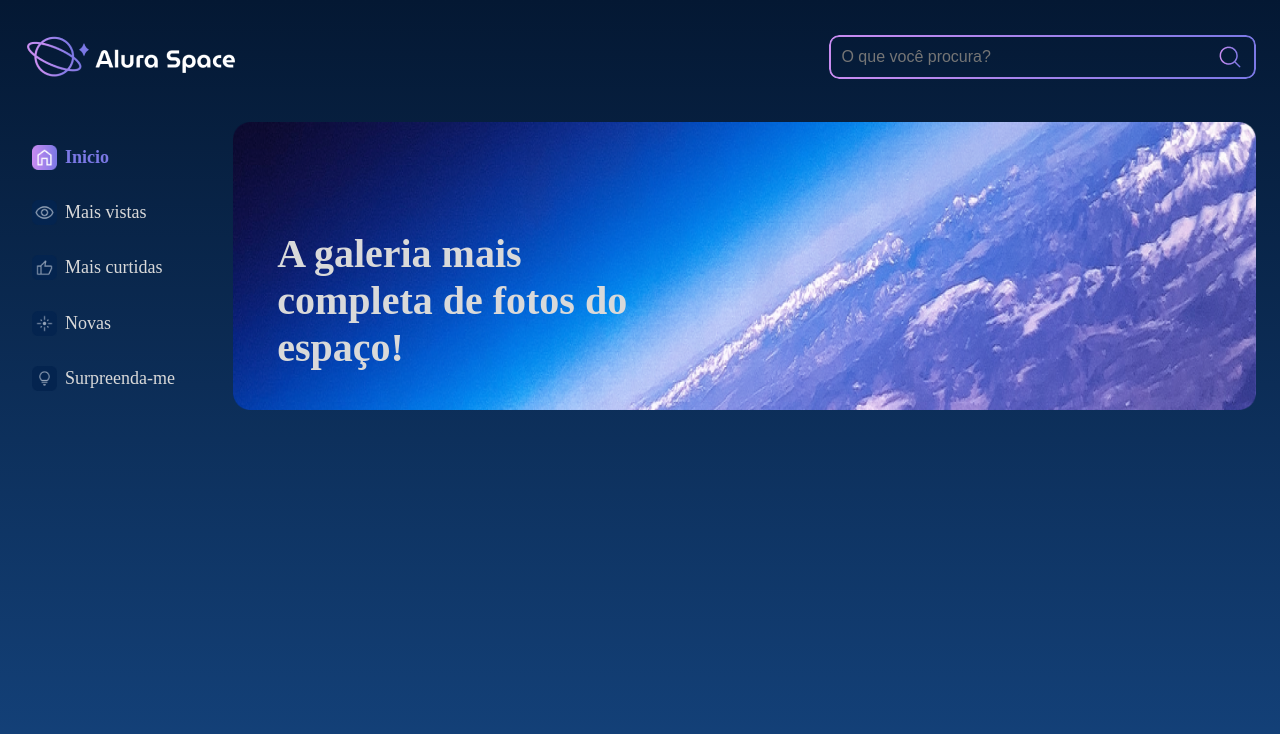
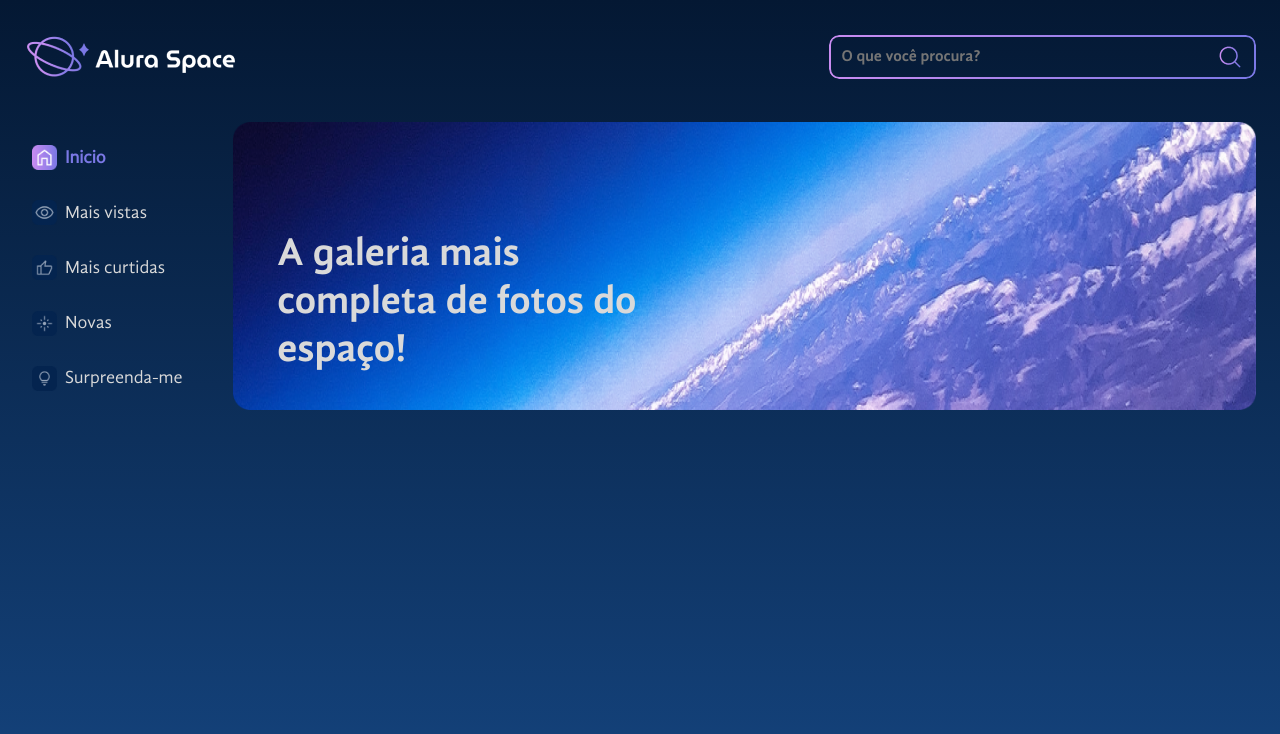
Before and after one commit to felizardo27/alura-spaces, a React (Create React App) app: page / in a window 1280 px wide. Shown: the top 734 px of the page. Built offline with nearby package versions, Linux system fonts and the light colour scheme.

Commit message:
adicionando arquivos de fontes

```diff
--- a/src/components/Banner/Banner.module.scss
+++ b/src/components/Banner/Banner.module.scss
@@ -12,6 +12,7 @@
       z-index: 1;
       color: #d9d9d9;
       font-size: 2.5rem;
+      font-family: 'GandhiSansBold';
       width: 401px;
       height: 144px;
       top: 75px;
--- a/src/components/Header/Cabecalho.module.scss
+++ b/src/components/Header/Cabecalho.module.scss
@@ -35,6 +35,7 @@
         border: none;
         background-color: transparent;
         outline: 0;
+        font-family: 'GandhiSansBold';
 
         &::placeholder {
             font-size: 1rem;
--- a/src/index.js
+++ b/src/index.js
@@ -1,6 +1,8 @@
 import React from 'react';
 import ReactDOM from 'react-dom/client';
 import App from './App';
+import './assets/fontes/GandhiSans-Regular.otf'
+import './assets/fontes/GandhiSans-Bold.otf'
 
 const root = ReactDOM.createRoot(document.getElementById('root'));
 root.render(
--- a/src/styles/globalStyles.scss
+++ b/src/styles/globalStyles.scss
@@ -20,3 +20,17 @@
 body::-webkit-scrollbar-track {
     background: linear-gradient(#041833, #154580);
 }
+
+@font-face {
+    font-family: "GandhiSansRegular";
+    src: local("GandhiSansRegular"), url('../assets//fontes/GandhiSans-Regular.otf') format(truetype);
+    font-weight: 500;
+    display: swap;
+}
+
+@font-face {
+    font-family: "GandhiSansBold";
+    src: local("GandhiSansBold"), url('../assets//fontes/GandhiSans-Bold.otf') format(truetype);
+    font-weight: 500;
+    display: swap;
+}
```
Also changed, not shown: src/components/Menu/Menu.module.scss (line endings or trailing spaces).
